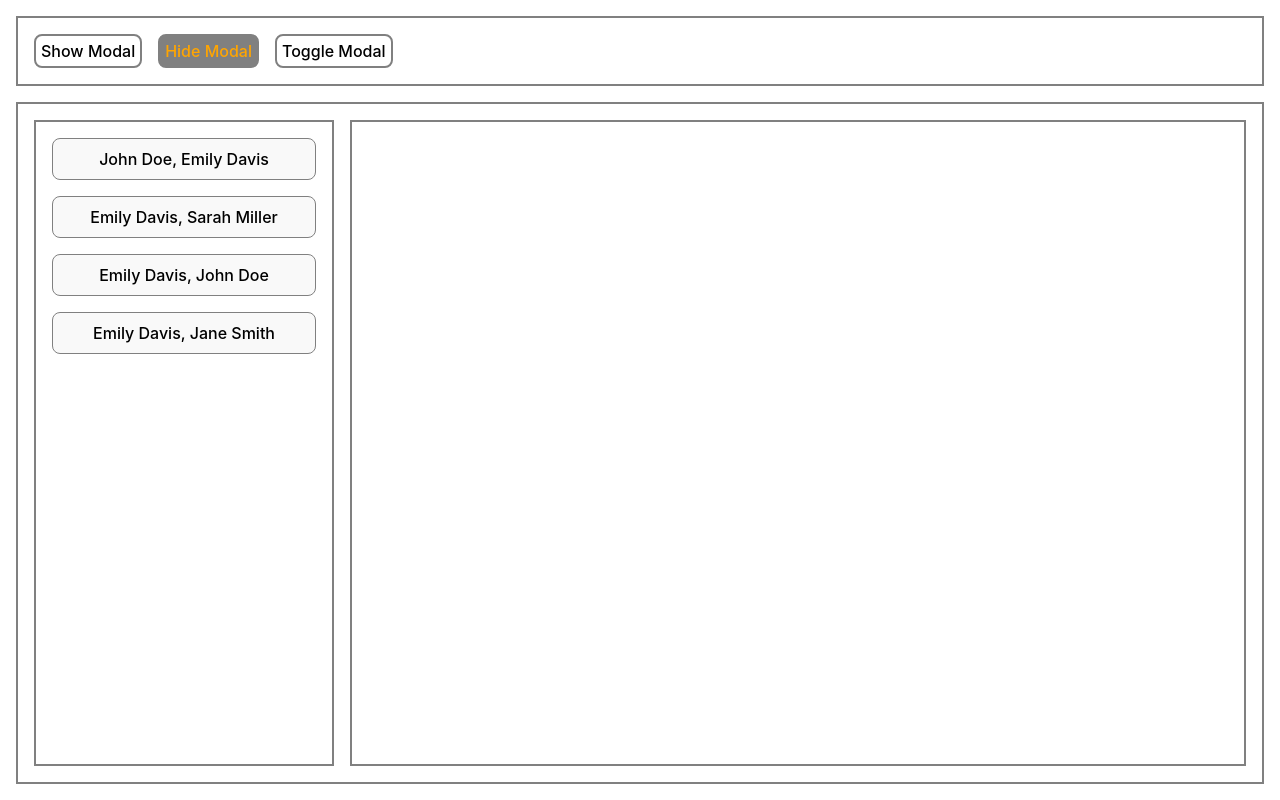
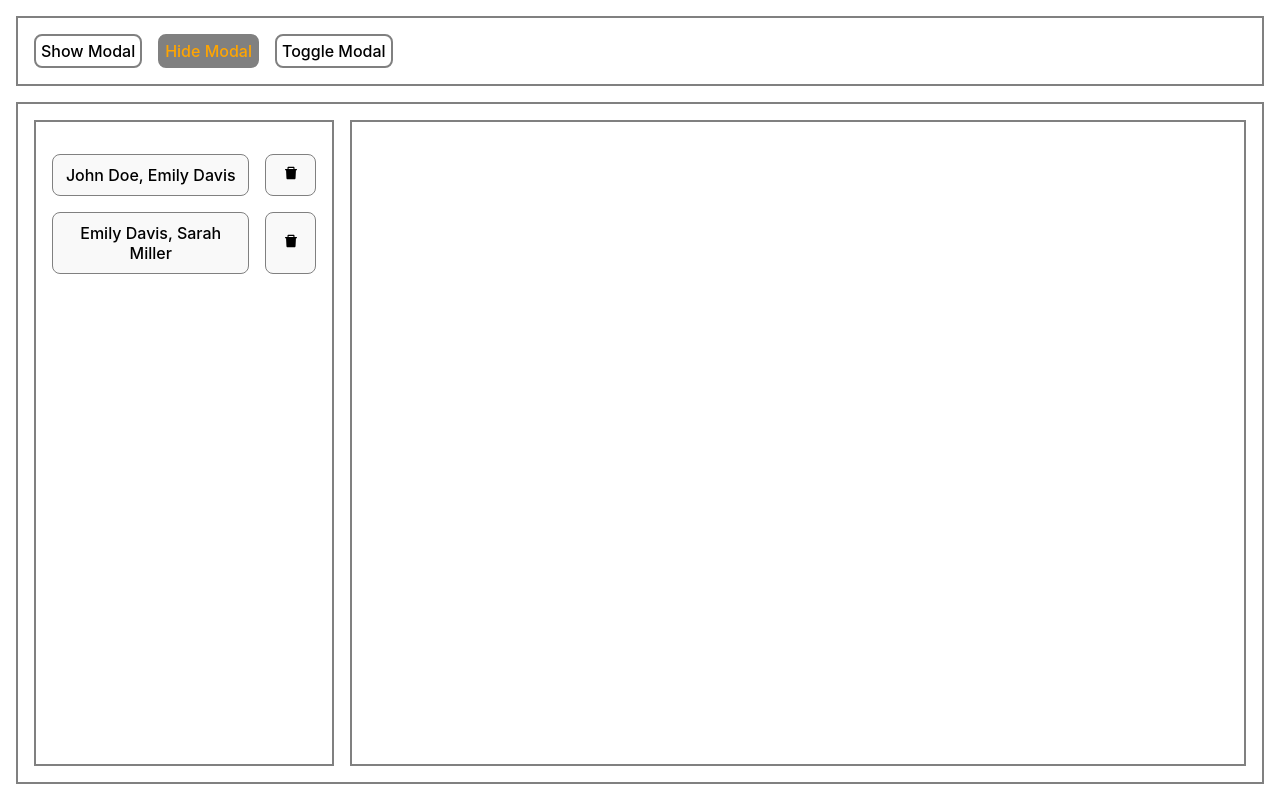
Before and after one commit to victorbln/INVAT_REACT, a React (Vite) app in the folder chat_app/: page / in a window 1280 px wide. Built offline with nearby package versions, Linux system fonts and the light colour scheme; data requests are answered from the project's data file.

Commit message:
Add delete discussion functionality

```diff
--- a/chat_app/db.json
+++ b/chat_app/db.json
@@ -51,32 +51,6 @@
           "name": "Sarah Miller"
         }
       ]
-    },
-    {
-      "id": "3",
-      "contacts": [
-        {
-          "id": 5,
-          "name": "Emily Davis"
-        },
-        {
-          "id": 1,
-          "name": "John Doe"
-        }
-      ]
-    },
-    {
-      "id": "4",
-      "contacts": [
-        {
-          "id": 5,
-          "name": "Emily Davis"
-        },
-        {
-          "id": 2,
-          "name": "Jane Smith"
-        }
-      ]
     }
   ],
   "messages": [
--- a/chat_app/package.json
+++ b/chat_app/package.json
@@ -14,6 +14,7 @@
     "clsx": "^2.1.0",
     "react": "^18.2.0",
     "react-dom": "^18.2.0",
+    "react-icons": "^5.0.1",
     "swr": "^2.2.5"
   },
   "devDependencies": {
--- a/chat_app/src/App.css
+++ b/chat_app/src/App.css
@@ -111,15 +111,17 @@ body {
 .chat-discussion-list-items {
   list-style: none;
   padding: 0;
-  margin: 0;
 }
 
 .chat-discussion-list-item {
   margin-bottom: var(--space-md);
+  display: flex;
+  flex-direction: row;
+  gap: var(--space-md);
 }
 
 .chat-discussion-list-item-btn {
-  width: 100%;
+  width: 80%;
   border: 1px solid var(--color-gray);
   padding: var(--space-sm);
   cursor: pointer;
@@ -135,29 +137,34 @@ body {
   color: white;
 }
 
-
+.chat-discussion-list-item-delete-btn {
+  border: 1px solid var(--color-gray);
+  padding: var(--space-sm);
+  width: 20%;
+  cursor: pointer;
+}
 
 /* CHAT DISCUSSION LIST END */
 
 /* CHAT CONTACT LIST START */
-.chat-contact-list{
+.chat-contact-list {
   padding: 0;
   list-style: none;
 }
 
-.chat-contact-list-item{
+.chat-contact-list-item {
   border: 2px solid black;
   margin-bottom: 16px;
-  padding:5px 15px;
+  padding: 5px 15px;
   display: flex;
   justify-content: space-between;
 }
 
-.chat-contact-list-select{
+.chat-contact-list-select {
   cursor: pointer;
 }
 
-.chat-contact-list-select--active{
+.chat-contact-list-select--active {
   background-color: gray;
   color: white;
 }
--- a/chat_app/src/components/chat-discussions-list.jsx
+++ b/chat_app/src/components/chat-discussions-list.jsx
@@ -1,27 +1,46 @@
-import useSWR from "swr";
+import useSWR, { useSWRConfig } from "swr";
 import useChatContext from "../hooks/user-chat-context";
-import { fetchDiscussions } from "../lib/api";
+import { deleteDiscussion, fetchDiscussions } from "../lib/api";
 import { ChatDiscussionsContact } from "./chat-discussions-contact";
 import { clsx } from "clsx";
+import { AiFillDelete } from "react-icons/ai";
 
 export function ChatDiscussionsList() {
   const { setActiveDiscussion, activeDiscussion } = useChatContext();
+  const { mutate } = useSWRConfig();
 
   const { data: discussions } = useSWR("discussions", fetchDiscussions);
+
+  async function handleDeleteDiscussion(discussionId) {
+    const { error } = await deleteDiscussion(discussionId);
+    if (error) {
+      console.error(error);
+      return;
+    }
+    mutate("discussions");
+  }
 
   const discussionsJSX = discussions?.map((discussion) => (
     <li key={discussion.id} className="chat-discussion-list-item">
       <button
         className={clsx(
           "chat-discussion-list-item-btn",
-
-          activeDiscussion.id === discussion.id && "is-active"
+          activeDiscussion?.id === discussion.id && "is-active"
         )}
         onClick={() => {
           setActiveDiscussion(discussion);
         }}
       >
         <ChatDiscussionsContact contacts={discussion.contacts} />
+      </button>
+
+      <button
+        onClick={() => {
+          handleDeleteDiscussion(discussion.id);
+        }}
+        className="chat-discussion-list-item-delete-btn"
+      >
+        <AiFillDelete />
       </button>
     </li>
   ));
--- a/chat_app/src/lib/api.js
+++ b/chat_app/src/lib/api.js
@@ -50,3 +50,22 @@ export async function postDiscussion(payload) {
     return { discussion: null, error };
   }
 }
+
+export async function deleteDiscussion(discussionId) {
+  try {
+    const endpoint = `discussions/${discussionId}`;
+    const options = {
+      method: "DELETE",
+      Headers: {
+        "Content-Type": "application/json",
+      },
+    };
+
+    const response = await fetch(`${API_BASE}/${endpoint}`, options);
+    const data = await response.json();
+
+    return { data, error: null };
+  } catch (error) {
+    return { data: null, error };
+  }
+}
```
Also changed, not shown: 1 other file (tests, documents, lock files or other folders).
